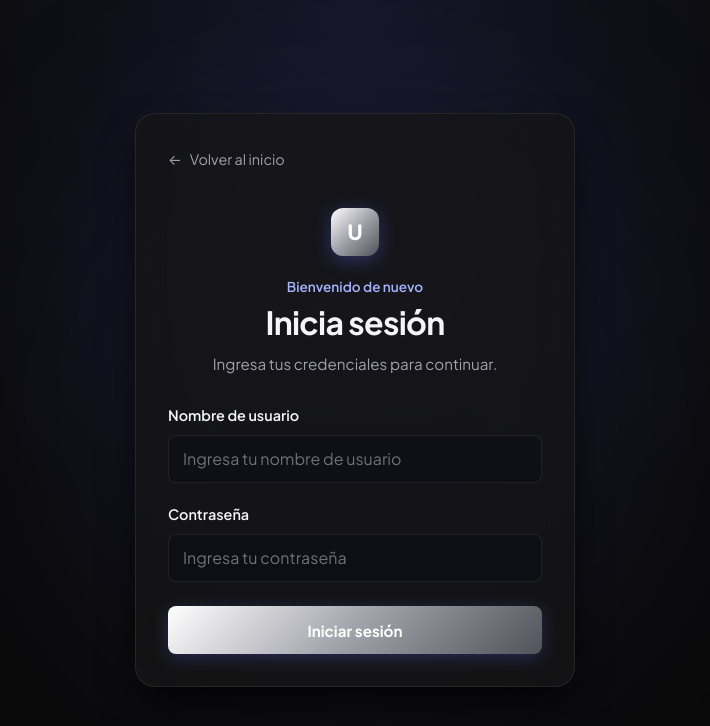
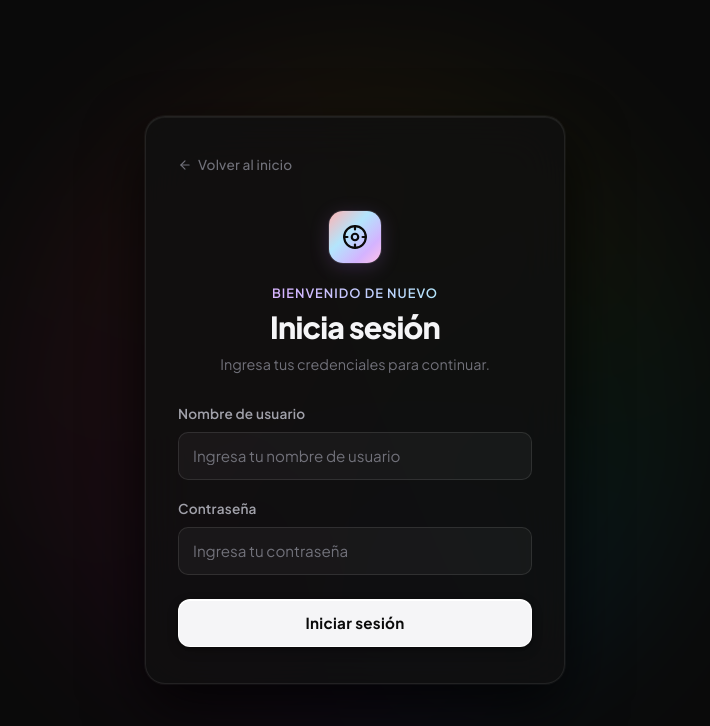
Before and after one commit to just-seb03/test_ucen, a React (Vite) app: page /login in a window 1280 px wide. Shown: the top 726 px of the page, without its empty margins (285-995 px from the left). Built offline with nearby package versions, Linux system fonts and the light colour scheme.

Commit message:
Profile updated -no completed-

```diff
--- a/src/App.tsx
+++ b/src/App.tsx
@@ -1,20 +1,8 @@
-import { Routes, Route, useParams } from 'react-router-dom'
+import { Routes, Route } from 'react-router-dom'
 import Landing from './pages/Landing'
 import Login from './pages/Login'
 import MCantuarias from './pages/MCantuarias'
-
-function Perfil() {
-  const { usuario } = useParams()
-  if (usuario?.toLowerCase() === 'mcantuarias') {
-    return <MCantuarias />
-  }
-
-  return (
-    <div style={{ padding: '40px', textAlign: 'center', color: '#fff' }}>
-      <h1>Perfil de {usuario}</h1>
-    </div>
-  )
-}
+import Profile from './pages/Profile'
 
 export default function App() {
   return (
@@ -23,7 +11,7 @@ export default function App() {
       <Route path="/login" element={<Login />} />
       <Route path="/perfil/MCantuarias" element={<MCantuarias />} />
       <Route path="/MCantuarias" element={<MCantuarias />} />
-      <Route path="/perfil/:usuario" element={<Perfil />} />
+      <Route path="/perfil/:usuario" element={<Profile />} />
     </Routes>
   )
 }
--- a/src/pages/Login.css
+++ b/src/pages/Login.css
@@ -1,3 +1,7 @@
+/* =========================================
+   Login Page — Rediseño acorde al lenguaje visual
+   ========================================= */
+
 .login-page {
   position: relative;
   isolation: isolate;
@@ -6,115 +10,166 @@
   place-items: center;
   overflow: hidden;
   padding: 32px 20px;
-  background:
-    radial-gradient(ellipse at 50% 0, rgba(99, 102, 241, 0.12), transparent 55%),
-    var(--bg-primary);
+  background-color: var(--bg-primary);
 }
 
+/* ─── Fondo decorativo: anillos iridiscentes ─── */
 .login-glow {
   position: absolute;
   z-index: -1;
   top: 50%;
   left: 50%;
-  width: min(650px, 100vw);
+  width: min(700px, 130vw);
   aspect-ratio: 1;
   transform: translate(-50%, -50%);
   border-radius: 50%;
-  background: rgba(99, 102, 241, 0.08);
-  filter: blur(100px);
+  background: conic-gradient(
+    from 200deg,
+    rgba(255, 60,  60,  0.06)   0deg,
+    rgba(255, 155,  0,  0.05)  50deg,
+    rgba(230, 230,  0,  0.04)  95deg,
+    rgba(  0, 210, 100, 0.05) 140deg,
+    rgba(  0, 185, 255, 0.06) 185deg,
+    rgba(110,   0, 255, 0.05) 230deg,
+    rgba(255,   0, 150, 0.05) 275deg,
+    rgba(255, 60,  60,  0.06) 360deg
+  );
+  filter: blur(60px);
   pointer-events: none;
+  animation: spin-glow 18s linear infinite;
 }
 
-.login-card {
-  width: min(100%, 440px);
-  padding: 32px;
-  border: 1px solid var(--border-subtle);
-  border-radius: var(--radius-lg);
-  background: var(--bg-card);
-  box-shadow: var(--shadow-lg);
-  backdrop-filter: blur(18px);
+@keyframes spin-glow {
+  from { transform: translate(-50%, -50%) rotate(0deg); }
+  to   { transform: translate(-50%, -50%) rotate(360deg); }
 }
 
+/* ─── Card principal ─── */
+.login-card {
+  width: min(100%, 420px);
+  padding: 36px 32px;
+  border: 1px solid rgba(255, 255, 255, 0.08);
+  border-radius: var(--radius-lg);
+  background: rgba(16, 16, 16, 0.82);
+  box-shadow:
+    0 0 0 1px rgba(255, 255, 255, 0.04),
+    0 24px 60px rgba(0, 0, 0, 0.75),
+    inset 0 1px 0 rgba(255, 255, 255, 0.06);
+  backdrop-filter: blur(24px);
+  -webkit-backdrop-filter: blur(24px);
+}
+
+/* ─── Volver al inicio ─── */
 .login-home-link {
   display: inline-flex;
   align-items: center;
-  gap: 8px;
-  color: var(--text-muted);
-  font-size: 0.9rem;
+  gap: 6px;
+  color: var(--text-dim);
+  font-size: 0.85rem;
+  font-weight: 500;
+  letter-spacing: 0.2px;
   transition: color 0.2s ease;
 }
 
 .login-home-link:hover {
-  color: var(--text-main);
+  color: var(--text-muted);
 }
 
+/* ─── Encabezado ─── */
 .login-heading {
-  margin: 36px 0 28px;
+  margin: 32px 0 28px;
   text-align: center;
 }
 
+/* Ícono / marca — usa el mismo gradiente iridiscente pastel del título */
 .login-mark {
   display: grid;
-  width: 48px;
-  height: 48px;
+  width: 52px;
+  height: 52px;
   margin: 0 auto 20px;
   place-items: center;
-  border-radius: var(--radius-md);
-  background: var(--accent-gradient);
-  box-shadow: 0 4px 18px rgba(99, 102, 241, 0.35);
-  color: #fff;
-  font-size: 1.3rem;
+  border-radius: 14px;
+  background: linear-gradient(
+    135deg,
+    #ffb3b3 0%,
+    #b3e5fc 40%,
+    #d4b3ff 75%,
+    #ffc2e8 100%
+  );
+  box-shadow:
+    0 4px 20px rgba(180, 120, 255, 0.2),
+    0 0 0 1px rgba(255, 255, 255, 0.1);
+  color: #0a0a0a;
+  font-size: 1.4rem;
   font-weight: 800;
 }
 
 .login-eyebrow {
   margin-bottom: 6px;
-  color: #a5b4fc;
-  font-size: 0.85rem;
+  font-size: 0.8rem;
   font-weight: 600;
+  letter-spacing: 1px;
+  text-transform: uppercase;
+  /* Gradiente iridiscente pastel — igual que "Con el Mundo" */
+  background: linear-gradient(
+    270deg,
+    #ffb3b3, #ffd4a3, #ededaa,
+    #99e8c4, #b3e5fc, #d4b3ff, #ffc2e8, #ffb3b3
+  );
+  background-size: 300% 300%;
+  -webkit-background-clip: text;
+  background-clip: text;
+  -webkit-text-fill-color: transparent;
+  animation: gradient-shift 5s ease infinite;
 }
 
 .login-heading h1 {
   color: var(--text-main);
-  font-size: clamp(1.7rem, 6vw, 2rem);
-  letter-spacing: -0.7px;
+  font-size: clamp(1.6rem, 5vw, 1.9rem);
+  font-weight: 800;
+  letter-spacing: -0.8px;
   line-height: 1.2;
 }
 
 .login-description {
-  margin-top: 10px;
-  color: var(--text-muted);
-  font-size: 0.95rem;
+  margin-top: 8px;
+  color: var(--text-dim);
+  font-size: 0.9rem;
+  line-height: 1.5;
 }
 
+/* ─── Formulario ─── */
 .login-form {
   display: grid;
-  gap: 20px;
+  gap: 18px;
 }
 
 .login-field {
   display: grid;
-  gap: 8px;
+  gap: 7px;
 }
 
 .login-field label {
-  color: var(--text-main);
-  font-size: 0.9rem;
+  color: var(--text-muted);
+  font-size: 0.85rem;
   font-weight: 600;
+  letter-spacing: 0.2px;
 }
 
 .login-field input {
   width: 100%;
   min-height: 48px;
   padding: 0 14px;
-  border: 1px solid var(--border-subtle);
-  border-radius: var(--radius-sm);
+  border: 1px solid rgba(255, 255, 255, 0.1);
+  border-radius: 10px;
   outline: none;
-  background: rgba(10, 13, 20, 0.55);
+  background: rgba(255, 255, 255, 0.04);
   color: var(--text-main);
   font: inherit;
+  font-size: 0.95rem;
   transition:
     border-color 0.2s ease,
+    background 0.2s ease,
     box-shadow 0.2s ease;
 }
 
@@ -123,55 +178,92 @@
 }
 
 .login-field input:focus {
-  border-color: var(--accent-primary);
-  box-shadow: 0 0 0 3px rgba(99, 102, 241, 0.18);
+  border-color: rgba(255, 255, 255, 0.28);
+  background: rgba(255, 255, 255, 0.06);
+  box-shadow: 0 0 0 3px rgba(255, 255, 255, 0.06);
 }
 
+/* ─── Botón submit (blanco — mismo estilo que btn-login del landing) ─── */
 .login-submit {
+  display: inline-flex;
+  align-items: center;
+  justify-content: center;
   min-height: 48px;
-  margin-top: 4px;
-  border-radius: var(--radius-sm);
-  background: var(--accent-gradient);
-  box-shadow: 0 4px 18px rgba(99, 102, 241, 0.28);
-  color: #fff;
+  margin-top: 6px;
+  border-radius: 12px;
+  background: #f5f5f7;
+  border: 1px solid rgba(255, 255, 255, 0.9);
+  color: #0a0a0a;
   font-size: 0.95rem;
   font-weight: 700;
+  letter-spacing: 0.3px;
+  box-shadow:
+    0 1px 3px rgba(0, 0, 0, 0.35),
+    0 4px 12px rgba(0, 0, 0, 0.2),
+    inset 0 1px 0 rgba(255, 255, 255, 1);
   transition:
-    filter 0.2s ease,
-    transform 0.2s ease;
+    transform 0.2s cubic-bezier(0.2, 0, 0, 1),
+    box-shadow 0.2s cubic-bezier(0.2, 0, 0, 1),
+    filter 0.2s ease;
+  cursor: pointer;
 }
 
 .login-submit:hover {
-  filter: brightness(1.1);
   transform: translateY(-1px);
+  box-shadow:
+    0 4px 8px rgba(0, 0, 0, 0.4),
+    0 10px 24px rgba(0, 0, 0, 0.25),
+    inset 0 1px 0 rgba(255, 255, 255, 1);
+}
+
+.login-submit:active {
+  transform: translateY(0) scale(0.98);
 }
 
 .login-submit:focus-visible,
 .login-home-link:focus-visible {
-  outline: 2px solid #a5b4fc;
+  outline: 2px solid rgba(255, 255, 255, 0.5);
   outline-offset: 4px;
 }
 
+/* ─── Error ─── */
 .login-error {
   padding: 12px 14px;
-  background: rgba(239, 68, 68, 0.15);
-  border: 1px solid rgba(239, 68, 68, 0.35);
-  color: #fca5a5;
-  border-radius: var(--radius-sm);
+  background: rgba(255, 60, 60, 0.1);
+  border: 1px solid rgba(255, 100, 100, 0.25);
+  color: #ffb3b3;
+  border-radius: 10px;
   font-size: 0.88rem;
   font-weight: 500;
   text-align: center;
-  animation: errorShake 0.3s ease;
+  animation: errorShake 0.35s ease;
 }
 
 @keyframes errorShake {
   0%, 100% { transform: translateX(0); }
-  25% { transform: translateX(-4px); }
-  75% { transform: translateX(4px); }
+  25%       { transform: translateX(-5px); }
+  75%       { transform: translateX(5px); }
+}
+
+/* ─── Divisor / separador ─── */
+.login-divider {
+  display: flex;
+  align-items: center;
+  gap: 12px;
+  color: var(--text-dim);
+  font-size: 0.8rem;
+}
+
+.login-divider::before,
+.login-divider::after {
+  content: '';
+  flex: 1;
+  height: 1px;
+  background: rgba(255, 255, 255, 0.08);
 }
 
 @media (max-width: 480px) {
   .login-card {
-    padding: 26px 22px;
+    padding: 28px 20px;
   }
 }
--- a/src/pages/Login.tsx
+++ b/src/pages/Login.tsx
@@ -40,12 +40,24 @@ export default function Login() {
 
       <section className="login-card" aria-labelledby="login-title">
         <Link className="login-home-link" to="/">
-          <span aria-hidden="true">←</span> Volver al inicio
+          <svg width="14" height="14" viewBox="0 0 24 24" fill="none" stroke="currentColor" strokeWidth="2" strokeLinecap="round" strokeLinejoin="round" aria-hidden="true">
+            <line x1="19" y1="12" x2="5" y2="12" />
+            <polyline points="12 19 5 12 12 5" />
+          </svg>
+          Volver al inicio
         </Link>
 
         <div className="login-heading">
+          {/* Ícono: disco de vinilo simplificado */}
           <div className="login-mark" aria-hidden="true">
-            U
+            <svg width="26" height="26" viewBox="0 0 24 24" fill="none" stroke="currentColor" strokeWidth="2" strokeLinecap="round" strokeLinejoin="round">
+              <circle cx="12" cy="12" r="10" />
+              <circle cx="12" cy="12" r="3" />
+              <line x1="12" y1="2" x2="12" y2="5" />
+              <line x1="12" y1="19" x2="12" y2="22" />
+              <line x1="2" y1="12" x2="5" y2="12" />
+              <line x1="19" y1="12" x2="22" y2="12" />
+            </svg>
           </div>
           <p className="login-eyebrow">Bienvenido de nuevo</p>
           <h1 id="login-title">Inicia sesión</h1>
--- /dev/null
+++ b/src/pages/Profile.css
@@ -0,0 +1,176 @@
+/* =========================================
+   Profile Page — Vinilo + Portada al fondo
+   ========================================= */
+
+.profile-page {
+  position: relative;
+  min-height: 100vh;
+  background: #000;
+  overflow: hidden;
+}
+
+/* ─── Estante pegado al fondo del viewport ─── */
+.vinyl-shelf {
+  position: absolute;
+  bottom: 0;
+  left: 0;
+  right: 0;
+  display: flex;
+}
+
+/* ─── Cada item ─── */
+.vinyl-item {
+  flex: 1;
+  position: relative;
+  height: 500px;        /* item ocupa 500px sobre el borde inferior */
+}
+
+/* ─────────────────────────────────────────
+   DISCO DE VINILO  z-index:1 → detrás
+   Posicionado para que solo el arco
+   superior asoma sobre el viewport
+   ───────────────────────────────────────── */
+.vinyl-disc {
+  position: absolute;
+  width: 95%;
+  aspect-ratio: 1 / 1;
+  border-radius: 50%;
+  left: 50%;
+  bottom: -180px;           /* disco baja 180px bajo el borde del item */
+  transform: translateX(-50%);
+  z-index: 1;
+  transition: transform 0.65s cubic-bezier(0.25, 0.46, 0.45, 0.94);
+
+  background: radial-gradient(
+    circle at 37% 30%,
+    #2c2c2c 0%,
+    #1a1a1a 25%,
+    #0e0e0e 52%,
+    #040404 100%
+  );
+  box-shadow:
+    0 0 0 2px rgba(255, 255, 255, 0.07),
+    0 30px 80px rgba(0, 0, 0, 0.95),
+    inset 0 0 50px rgba(0, 0, 0, 0.5);
+}
+
+/* Surcos concéntricos */
+.vd-groove {
+  position: absolute;
+  border-radius: 50%;
+  border: 1px solid rgba(255, 255, 255, 0.04);
+  top:    calc(5%  + var(--gi, 0) * 4.8%);
+  left:   calc(5%  + var(--gi, 0) * 4.8%);
+  right:  calc(5%  + var(--gi, 0) * 4.8%);
+  bottom: calc(5%  + var(--gi, 0) * 4.8%);
+}
+
+/* Reflejo iridiscente sutil */
+.vd-iridescent {
+  position: absolute;
+  inset: 0;
+  border-radius: 50%;
+  background: conic-gradient(
+    from 210deg,
+    rgba(255, 60,  60,  0.06)   0deg,
+    rgba(  0, 185, 255, 0.06) 160deg,
+    rgba(110,   0, 255, 0.05) 240deg,
+    rgba(255, 60,  60,  0.06) 360deg
+  );
+  mix-blend-mode: screen;
+}
+
+/* Brillo especular */
+.vd-specular {
+  position: absolute;
+  top: 5%;
+  left: 10%;
+  width: 28%;
+  height: 17%;
+  background: radial-gradient(
+    ellipse at 35% 35%,
+    rgba(255, 255, 255, 0.5) 0%,
+    rgba(255, 255, 255, 0.15) 30%,
+    transparent 68%
+  );
+  border-radius: 50%;
+  filter: blur(5px);
+  mix-blend-mode: screen;
+  transform: rotate(-25deg);
+  pointer-events: none;
+}
+
+/* Borde rim */
+.vd-rim {
+  position: absolute;
+  inset: 0;
+  border-radius: 50%;
+  border: 2px solid rgba(255, 255, 255, 0.07);
+  pointer-events: none;
+}
+
+/* Etiqueta central */
+.vd-label {
+  position: absolute;
+  top: 50%;
+  left: 50%;
+  transform: translate(-50%, -50%);
+  width: 20%;
+  height: 20%;
+  border-radius: 50%;
+  background: radial-gradient(circle, #222 0%, #131313 100%);
+  box-shadow:
+    0 0 0 2px rgba(255, 255, 255, 0.09),
+    0 0 0 4px rgba(0, 0, 0, 0.6);
+  display: flex;
+  align-items: center;
+  justify-content: center;
+  z-index: 5;
+}
+
+/* Agujero */
+.vd-hole {
+  width: 28%;
+  height: 28%;
+  border-radius: 50%;
+  background: #000;
+  box-shadow: 0 0 0 1px rgba(255, 255, 255, 0.1);
+}
+
+/* ─────────────────────────────────────────
+   PORTADA / SLEEVE  z-index:2 → delante
+   Por defecto completamente oculta.
+   En hover sube con translateY.
+   ───────────────────────────────────────── */
+.vinyl-sleeve {
+  position: absolute;
+  left: 0;
+  right: 0;
+  height: 450px;
+  bottom: -450px;           /* portada completamente fuera del viewport */
+  z-index: 2;
+  background: #111;
+  overflow: hidden;
+  transition: transform 0.65s cubic-bezier(0.25, 0.46, 0.45, 0.94);
+}
+
+.sleeve-img {
+  width: 100%;
+  height: 100%;
+  object-fit: cover;
+  object-position: top center;
+  display: block;
+}
+
+/* ─────────────────────────────────────────
+   HOVER — portada sube, disco sube un poco
+   ───────────────────────────────────────── */
+.vinyl-item:hover .vinyl-disc {
+  /* sube el disco para mantener arco visible sobre la portada */
+  transform: translateX(-50%) translateY(-200px);
+}
+
+.vinyl-item:hover .vinyl-sleeve {
+  /* portada sube revelándose */
+  transform: translateY(-300px);
+}
--- /dev/null
+++ b/src/pages/Profile.tsx
@@ -0,0 +1,34 @@
+import './Profile.css'
+
+function VinylDisc() {
+  return (
+    <div className="vinyl-disc">
+      {[0,1,2,3,4,5,6,7,8].map(i => (
+        <div key={i} className="vd-groove" style={{ '--gi': i } as React.CSSProperties} />
+      ))}
+      <div className="vd-iridescent" />
+      <div className="vd-specular" />
+      <div className="vd-rim" />
+      <div className="vd-label">
+        <div className="vd-hole" />
+      </div>
+    </div>
+  )
+}
+
+export default function Profile() {
+  return (
+    <div className="profile-page">
+      <div className="vinyl-shelf">
+        {['/cover1.jpg', '/cover2.jpg', '/cover3.jpg'].map((src, i) => (
+          <div key={i} className="vinyl-item">
+            <VinylDisc />
+            <div className="vinyl-sleeve">
+              <img src={src} alt={`Cover ${i + 1}`} className="sleeve-img" />
+            </div>
+          </div>
+        ))}
+      </div>
+    </div>
+  )
+}
```
